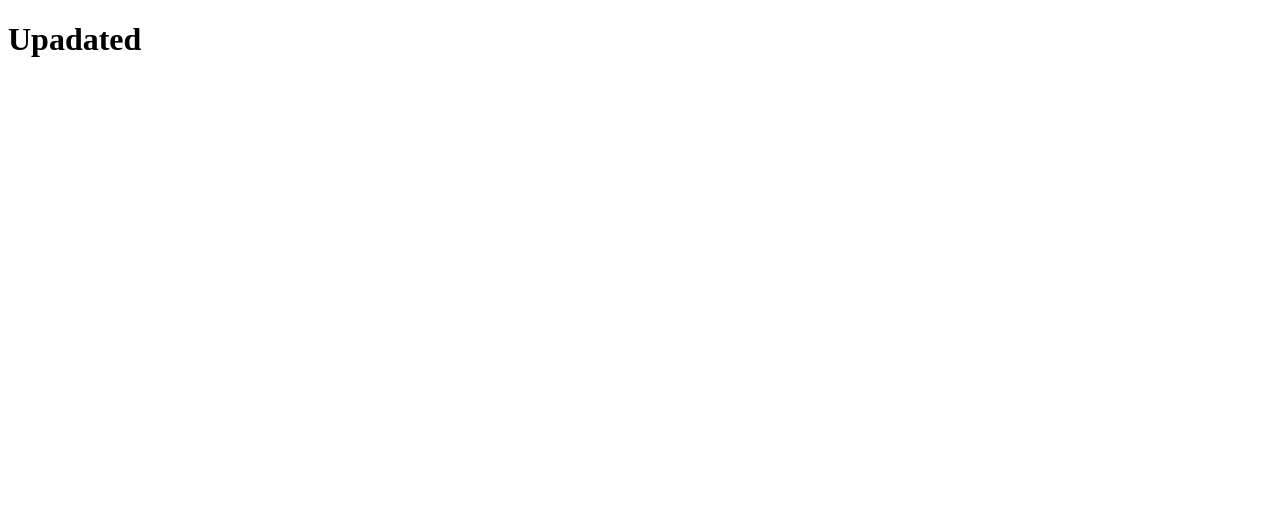
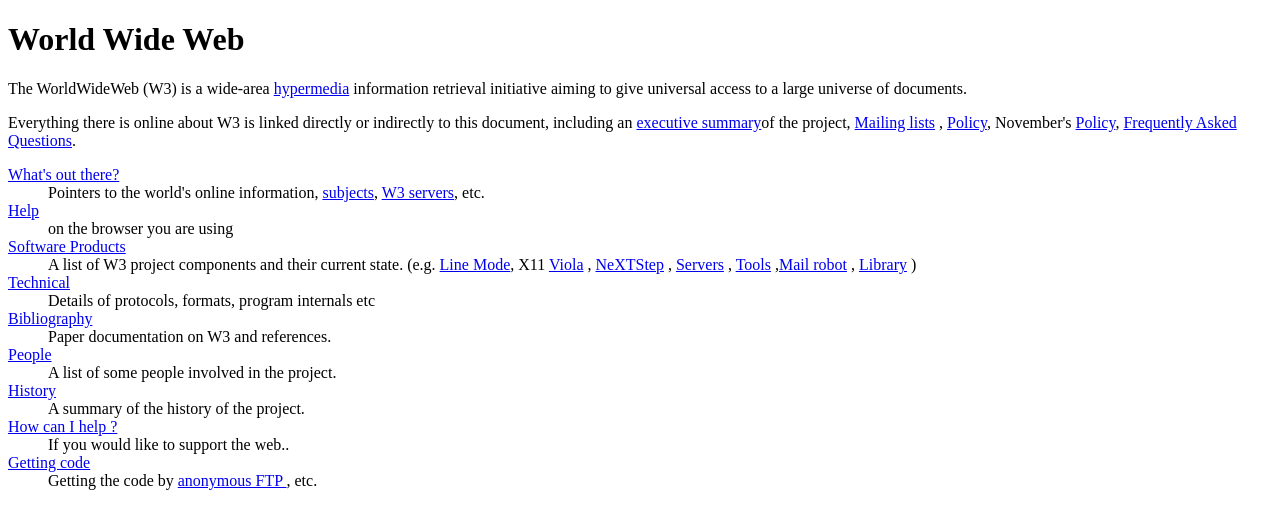
Before and after one commit to mngzz/WD102-git-sample, a plain HTML site: page index.html in a window 1280 px wide. Drawn offline with Linux system fonts and the light colour scheme.

Commit message:
Your commit message here

```diff
--- a/index.html
+++ b/index.html
@@ -6,6 +6,65 @@
     <title>Document</title>
   </head>
   <body>
-    <h1>Upadated</h1>
+    <header>
+      <h1>World Wide Web</h1>
+    </header>
+
+    <main>
+      <p>
+        The WorldWideWeb (W3) is a wide-area
+        <a href="https://info.cern.ch/hypertext/WWW/WhatIs.html">hypermedia</a>
+        information retrieval initiative aiming to give universal access to a
+        large universe of documents.
+      </p>
+
+      <p>
+        Everything there is online about W3 is linked directly or indirectly to
+        this document, including an
+        <a href="https://info.cern.ch/hypertext/WWW/WhatIs.html"
+          >executive summary</a
+        >of the project, <a href="URL">Mailing lists</a> ,
+        <a href="URL">Policy</a>, November's <a href="URL">Policy</a>,
+        <a href="URL">Frequently Asked Questions</a>.
+      </p>
+
+      <dl>
+        <dt><a href="URL">What's out there?</a></dt>
+        <dd>
+          Pointers to the world's online information,
+          <a href="URL">subjects</a>, <a href="URL">W3 servers</a>, etc.
+        </dd>
+
+        <dt><a href="URL">Help</a></dt>
+        <dd>on the browser you are using</dd>
+
+        <dt><a href="URL">Software Products</a></dt>
+        <dd>
+          A list of W3 project components and their current state. (e.g.
+          <a href="URL">Line Mode</a>, X11 <a href="URL">Viola</a> ,
+          <a href="URL">NeXTStep</a> , <a href="URL">Servers</a> ,
+          <a href="URL">Tools</a> ,<a href="URL">Mail robot</a> ,
+          <a href="URL">Library</a> )
+        </dd>
+
+        <dt><a href="URL">Technical</a></dt>
+        <dd>Details of protocols, formats, program internals etc</dd>
+
+        <dt><a href="URL">Bibliography</a></dt>
+        <dd>Paper documentation on W3 and references.</dd>
+
+        <dt><a href="URL">People</a></dt>
+        <dd>A list of some people involved in the project.</dd>
+
+        <dt><a href="URL">History</a></dt>
+        <dd>A summary of the history of the project.</dd>
+
+        <dt><a href="URL">How can I help ?</a></dt>
+        <dd>If you would like to support the web..</dd>
+
+        <dt><a href="URL">Getting code</a></dt>
+        <dd>Getting the code by <a href="URL">anonymous FTP </a> , etc.</dd>
+      </dl>
+    </main>
   </body>
 </html>
```
